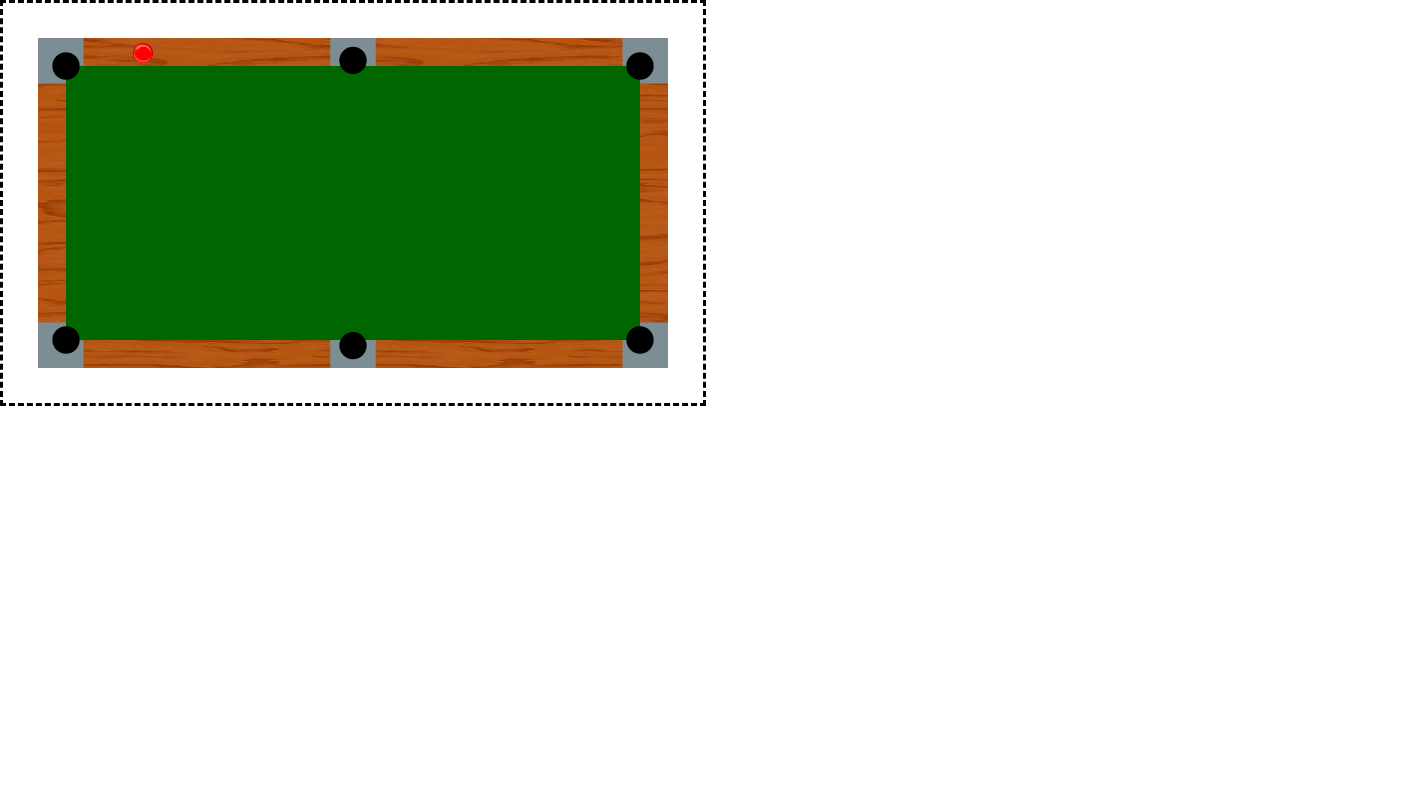
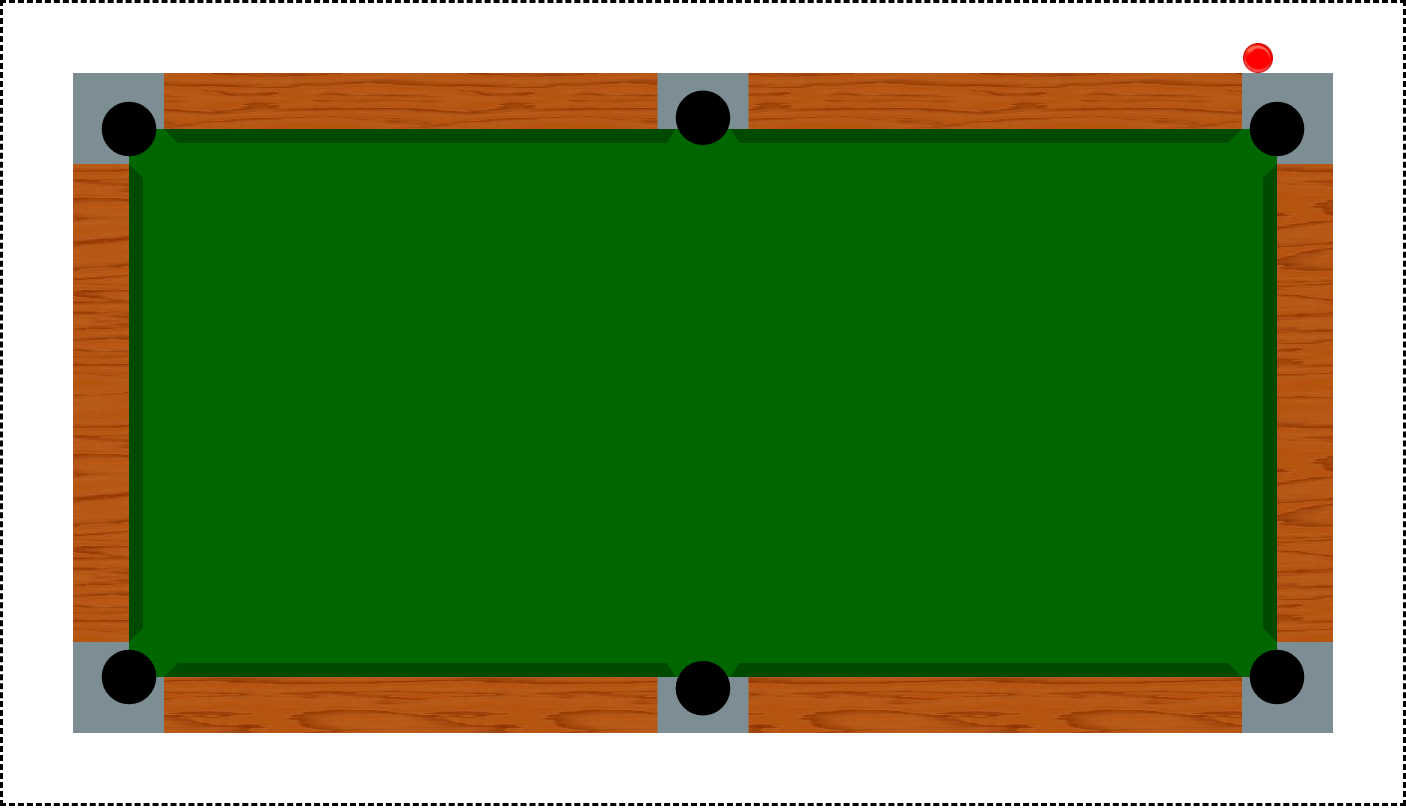
Before and after one commit to tbenyon/canvasPool, a plain HTML site: page canvas.html in a window 1280 px wide. Shown: the whole page, 1406 px wide, since content can reach past the window. Drawn offline with Linux system fonts and the light colour scheme.

Commit message:
Add cushions and resize table

```diff
--- a/canvas.html
+++ b/canvas.html
@@ -11,7 +11,6 @@
     <script src="canvas.js"></script>
 </head>
 <body onload="draw()">
-    <canvas id="myCanvas" width="700" height="400"></canvas>
-
+    <canvas id="myCanvas" width="1400" height="800"></canvas>
 </body>
 </html>
--- a/canvas.js
+++ b/canvas.js
@@ -30,7 +30,7 @@ function draw() {
     var canvasWidth = canvas.width;
     var canvasHeight = canvas.height;
 
-    var circle = {'x': 10, 'y': 10, 'xVel': 5, 'yVel': 5, 'diameter': 20};
+    var circle = {'x': 10, 'y': 10, 'xVel': 5, 'yVel': 5, 'diameter': 30};
 
     var requestAnimationFrame =
         window.requestAnimationFrame ||
@@ -73,21 +73,85 @@ function draw() {
             var pocketSize = buffer * 1.3;
             var holeSize = pocketSize * 0.3;
             var middleHoleAdjustment = woodWidth * 0.2;
+            var cushionThickness = (woodWidth * 0.25);
+            var centreCushionDiagonalOffset = pocketSize * 0.1;
+            var cornerCushionDiagonalOffset = cushionThickness;
 
             drawWood();
             drawPockets();
             drawFelt();
             drawHoles();
+            drawCushions();
 
             function drawWood() {
                 woodPattern = ctx.createPattern(images[1], "repeat");
                 ctx.fillStyle = woodPattern;
                 ctx.fillRect(buffer, buffer, canvasWidth - 2 * buffer, canvasHeight - 2 * buffer);
-            };
+            }
+
             function drawFelt() {
                 ctx.fillStyle = "#006600";
                 ctx.fillRect(feltFromEdge, feltFromEdge, canvasWidth - 2 * feltFromEdge, canvasHeight - 2 * feltFromEdge);
-            };
+            }
+
+            function drawCushions() {
+                ctx.fillStyle = '#004900';
+
+                // Top Left
+                ctx.beginPath();
+                ctx.moveTo(buffer + pocketSize, feltFromEdge);
+                ctx.lineTo((canvasWidth / 2) - holeSize,feltFromEdge);
+                ctx.lineTo((canvasWidth / 2) - holeSize - centreCushionDiagonalOffset, feltFromEdge + cushionThickness);
+                ctx.lineTo(buffer + pocketSize + cornerCushionDiagonalOffset, feltFromEdge + cushionThickness);
+                ctx.closePath();
+                ctx.fill();
+
+                //Top Right
+                ctx.beginPath();
+                ctx.moveTo(canvasWidth - buffer - pocketSize, feltFromEdge);
+                ctx.lineTo((canvasWidth / 2) + holeSize,feltFromEdge);
+                ctx.lineTo((canvasWidth / 2) + holeSize + centreCushionDiagonalOffset, feltFromEdge + cushionThickness);
+                ctx.lineTo(canvasWidth - buffer - pocketSize - cornerCushionDiagonalOffset, feltFromEdge + cushionThickness);
+                ctx.closePath();
+                ctx.fill();
+
+                //Left
+                ctx.beginPath();
+                ctx.moveTo(feltFromEdge, buffer + pocketSize);
+                ctx.lineTo(feltFromEdge + cornerCushionDiagonalOffset,buffer + pocketSize + cornerCushionDiagonalOffset);
+                ctx.lineTo(feltFromEdge + cornerCushionDiagonalOffset, canvasHeight - buffer - pocketSize - cornerCushionDiagonalOffset);
+                ctx.lineTo(feltFromEdge, canvasHeight - buffer - pocketSize);
+                ctx.closePath();
+                ctx.fill();
+
+                //Right
+                ctx.beginPath();
+                ctx.moveTo(canvasWidth - feltFromEdge, buffer + pocketSize);
+                ctx.lineTo(canvasWidth - feltFromEdge - cornerCushionDiagonalOffset,buffer + pocketSize + cornerCushionDiagonalOffset);
+                ctx.lineTo(canvasWidth - feltFromEdge - cornerCushionDiagonalOffset, canvasHeight - buffer - pocketSize - cornerCushionDiagonalOffset);
+                ctx.lineTo(canvasWidth - feltFromEdge, canvasHeight - buffer - pocketSize);
+                ctx.closePath();
+                ctx.fill();
+
+                // Bottom Left
+                ctx.beginPath();
+                ctx.moveTo(buffer + pocketSize, canvasHeight - feltFromEdge);
+                ctx.lineTo((canvasWidth / 2) - holeSize, canvasHeight - feltFromEdge);
+                ctx.lineTo((canvasWidth / 2) - holeSize - centreCushionDiagonalOffset, canvasHeight - feltFromEdge - cushionThickness);
+                ctx.lineTo(buffer + pocketSize + cornerCushionDiagonalOffset, canvasHeight - feltFromEdge - cushionThickness);
+                ctx.closePath();
+                ctx.fill();
+
+                //Bottom Right
+                ctx.beginPath();
+                ctx.moveTo(canvasWidth - buffer - pocketSize, canvasHeight - feltFromEdge);
+                ctx.lineTo((canvasWidth / 2) + holeSize,canvasHeight - feltFromEdge);
+                ctx.lineTo((canvasWidth / 2) + holeSize + centreCushionDiagonalOffset, canvasHeight - feltFromEdge - cushionThickness);
+                ctx.lineTo(canvasWidth - buffer - pocketSize - cornerCushionDiagonalOffset, canvasHeight - feltFromEdge - cushionThickness);
+                ctx.closePath();
+                ctx.fill();
+
+            }
 
             function drawPockets() {
                 ctx.fillStyle="#7C8E94";
```
